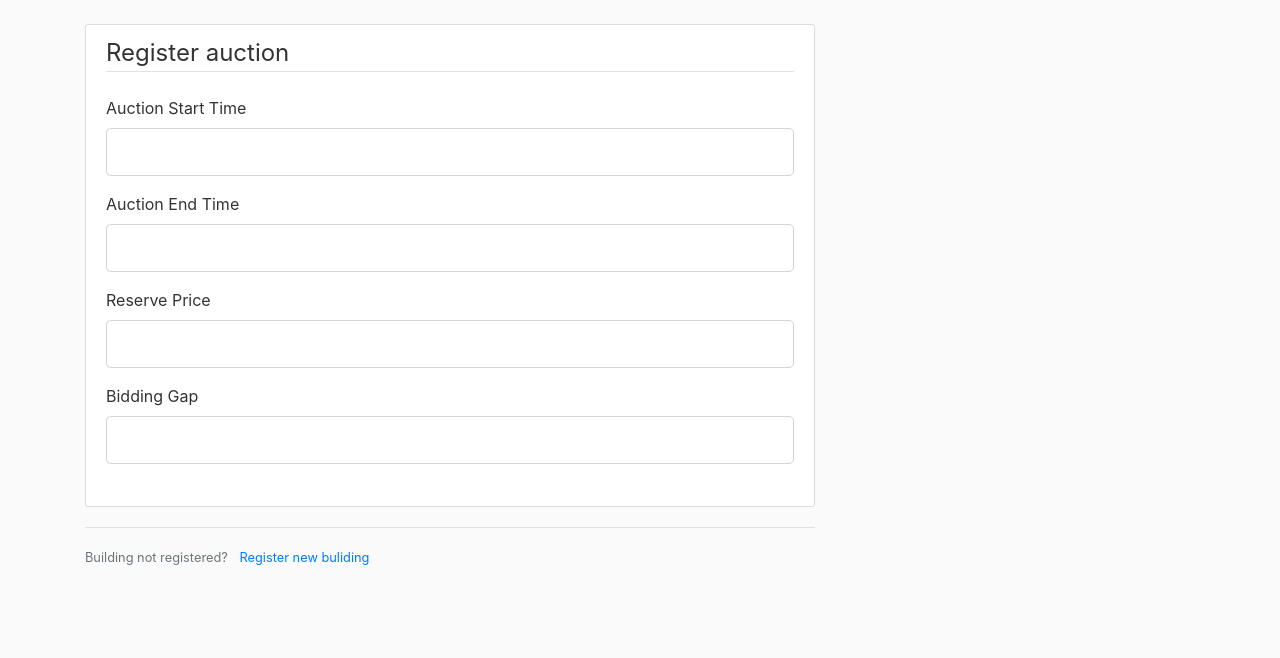
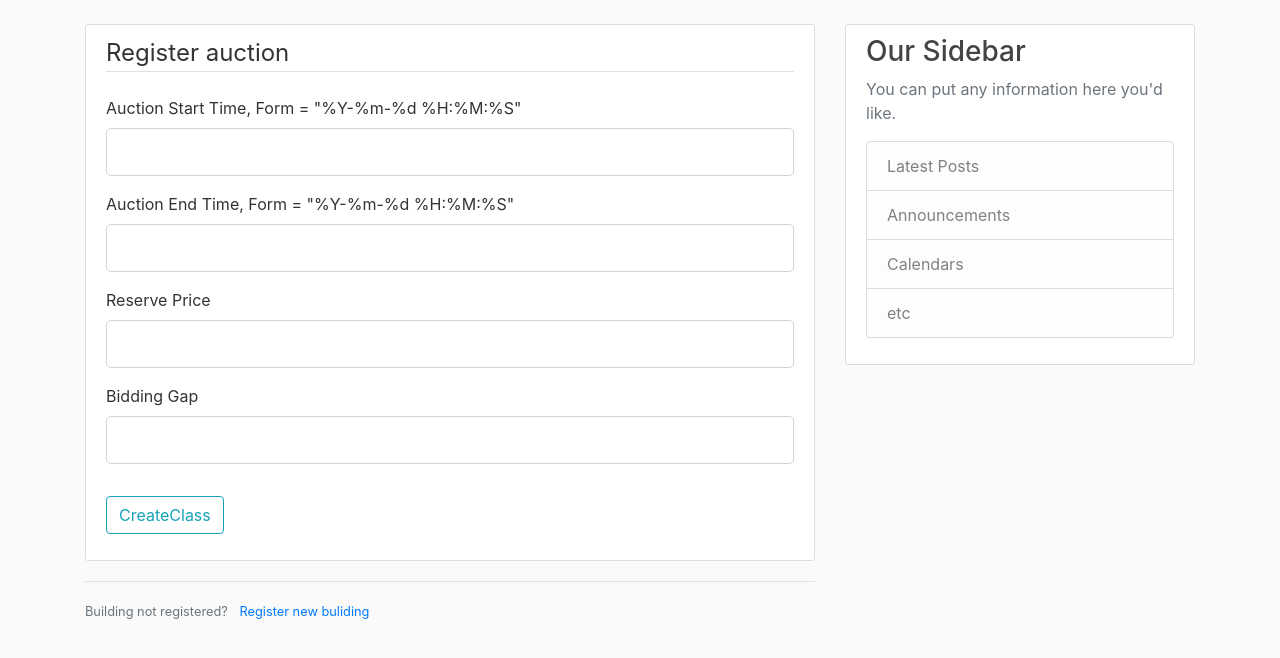
Before and after one commit to unsw-cse-capstone-project/capstone-project-comp3900-f13a-f1-halp, a Flask app: page /createAuction in a window 1280 px wide. Shown: the part 56-714 px from the top of the page. Run offline with Flask 2, Linux system fonts and the light colour scheme; some libraries are stand-ins or nearby versions.

Commit message:
Working Form

```diff
--- a/auctionSetup/auction/forms.py
+++ b/auctionSetup/auction/forms.py
@@ -3,9 +3,10 @@ from wtforms import StringField, PasswordField, SubmitField, BooleanField, Decim
 from wtforms.validators import DataRequired, Length, Email, EqualTo
 
 class RegistrationForm(FlaskForm):
-    auctionStart = DateTimeField('Auction Start Time', validators=[DataRequired()])
-    auctionEnd = DateTimeField('Auction End Time', validators=[DataRequired()])
-    HouseID = StringField('HouseID',validators=[DataRequired(), Length(min=2, max=20)])
-    SellerID = StringField('SellerID',validators=[DataRequired(), Length(min=2, max=20)])
+    auctionStart = DateTimeField('Auction Start Time, Form = "%Y-%m-%d %H:%M:%S"', validators=[DataRequired()])
+    auctionEnd = DateTimeField('Auction End Time, Form = "%Y-%m-%d %H:%M:%S"', validators=[DataRequired()])
+    #HouseID = StringField('HouseID',validators=[DataRequired(), Length(min=2, max=20)])
+    #SellerID = StringField('SellerID',validators=[DataRequired(), Length(min=2, max=20)])
     reservePrice = DecimalField('Reserve Price', validators=[DataRequired()])
     MinBiddingGap = DecimalField('Bidding Gap', validators=[DataRequired()])
+    submit = SubmitField('CreateClass')
--- a/auctionSetup/auction/routes.py
+++ b/auctionSetup/auction/routes.py
@@ -12,7 +12,7 @@ def home():
 def createAuction():
 	form = RegistrationForm()
 	if form.validate_on_submit():
-		flash(f'Account created for {form.username.data}!', 'success')
+		flash(f'Account created for {form.reservePrice.data}!', 'success')
 		return redirect(url_for('home'))
 
 	return render_template('createAuction.html', form = form)
--- a/auctionSetup/auction/templates/createAuction.html
+++ b/auctionSetup/auction/templates/createAuction.html
@@ -59,8 +59,12 @@
 					{% endif %}
 				</div>
 			</fieldset>
+			<div class="form-group">
+				{{ form.submit(class="btn btn-outline-info") }}
+			</div>
 		</form>
 	</div>
+
 	<div class="border-top pt-3">
 		<small class="text-muted">
 			Building not registered? <a class="ml-2" href="{{ url_for('register') }}">Register new buliding</a>
--- a/auctionSetup/auction/templates/layout.html
+++ b/auctionSetup/auction/templates/layout.html
@@ -53,7 +53,7 @@
           {% endwith %}
           {% block content %}{% endblock %}
         </div>
-        <!--
+
         <div class="col-md-4">
           <div class="content-section">
             <h3>Our Sidebar</h3>
@@ -67,7 +67,7 @@
             </p>
           </div>
         </div>
-      -->
+
       </div>
     </main>
 
```
Also changed, not shown: auctionSetup/auction/models.py (+12 -0 lines), auctionSetup/auction/site.db (added).
